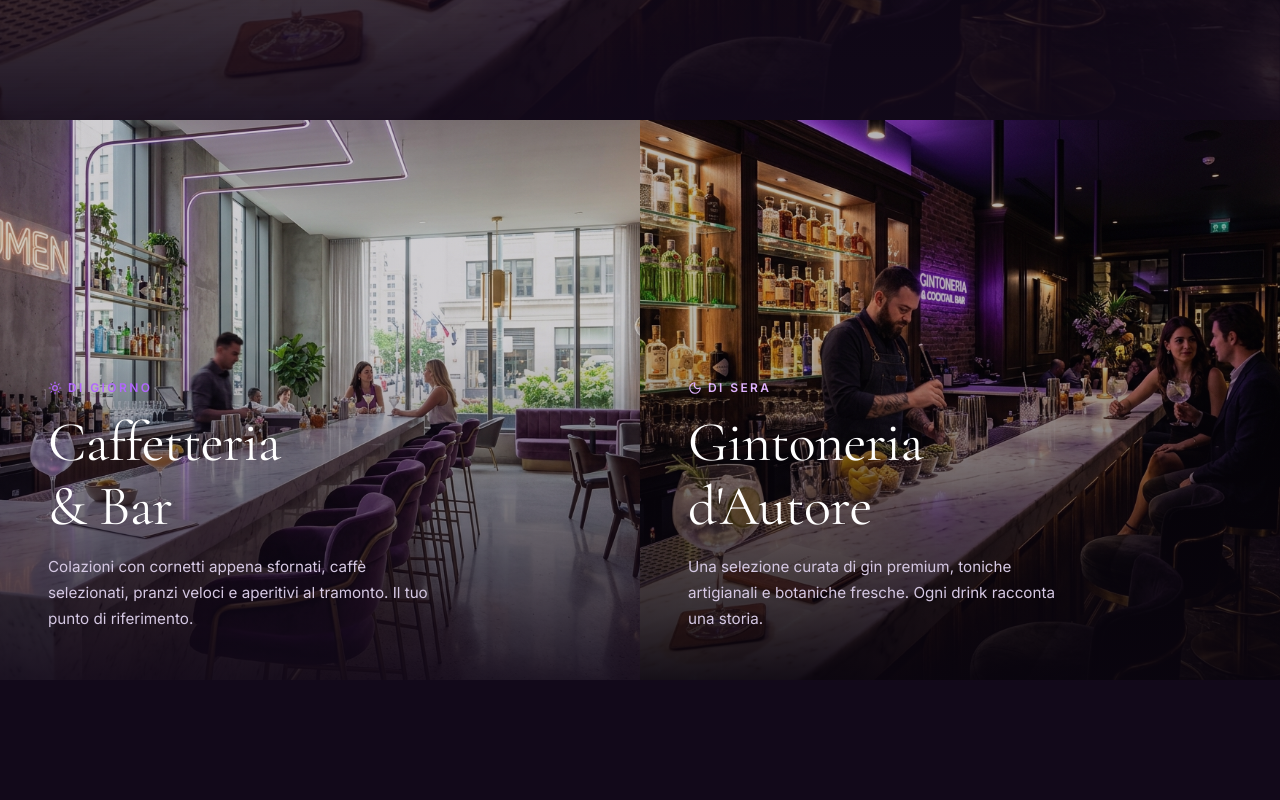
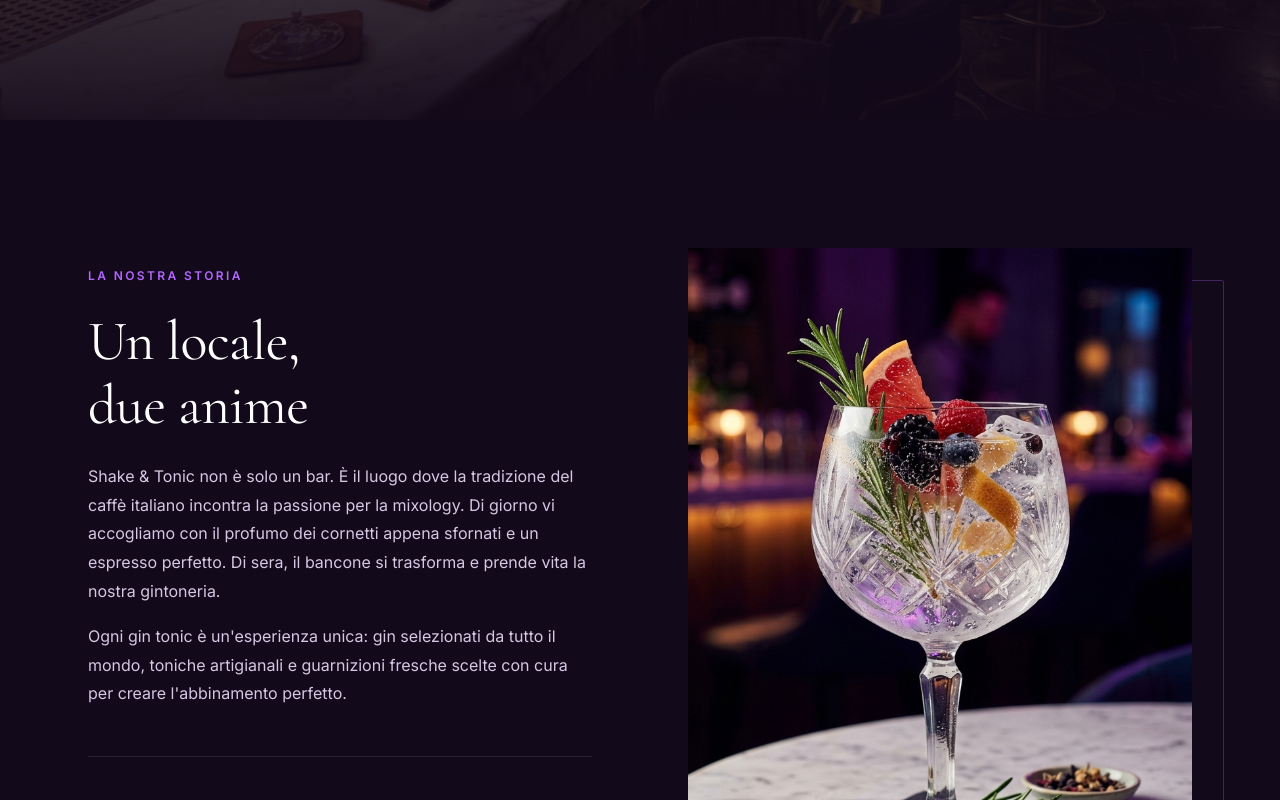
Before and after one commit to BarattoGo/Mirko, a React (Vite) app: page / in a window 1280 px wide. Shown: the part 680-1480 px from the top of the page. Built offline with nearby package versions, Linux system fonts and the light colour scheme; a web font is replaced by a local one.

Commit message:
🧹 Remove DualIdentity section to clean up the homepage and reduce photos

```diff
--- a/src/App.jsx
+++ b/src/App.jsx
@@ -437,7 +437,6 @@ const ScrollToAnchor = () => {
 const HomePage = () => (
   <>
     <Hero />
-    <DualIdentity />
     <About />
     <Contact />
   </>
```
